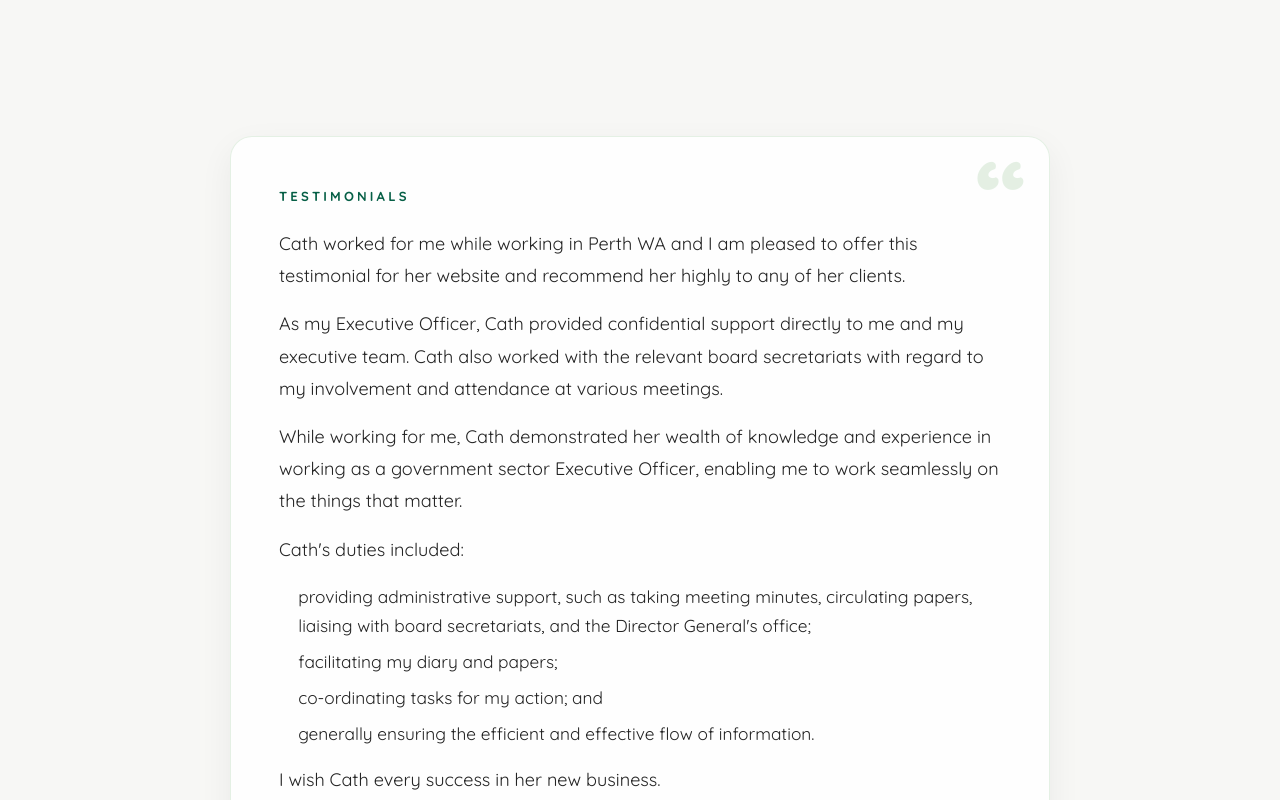
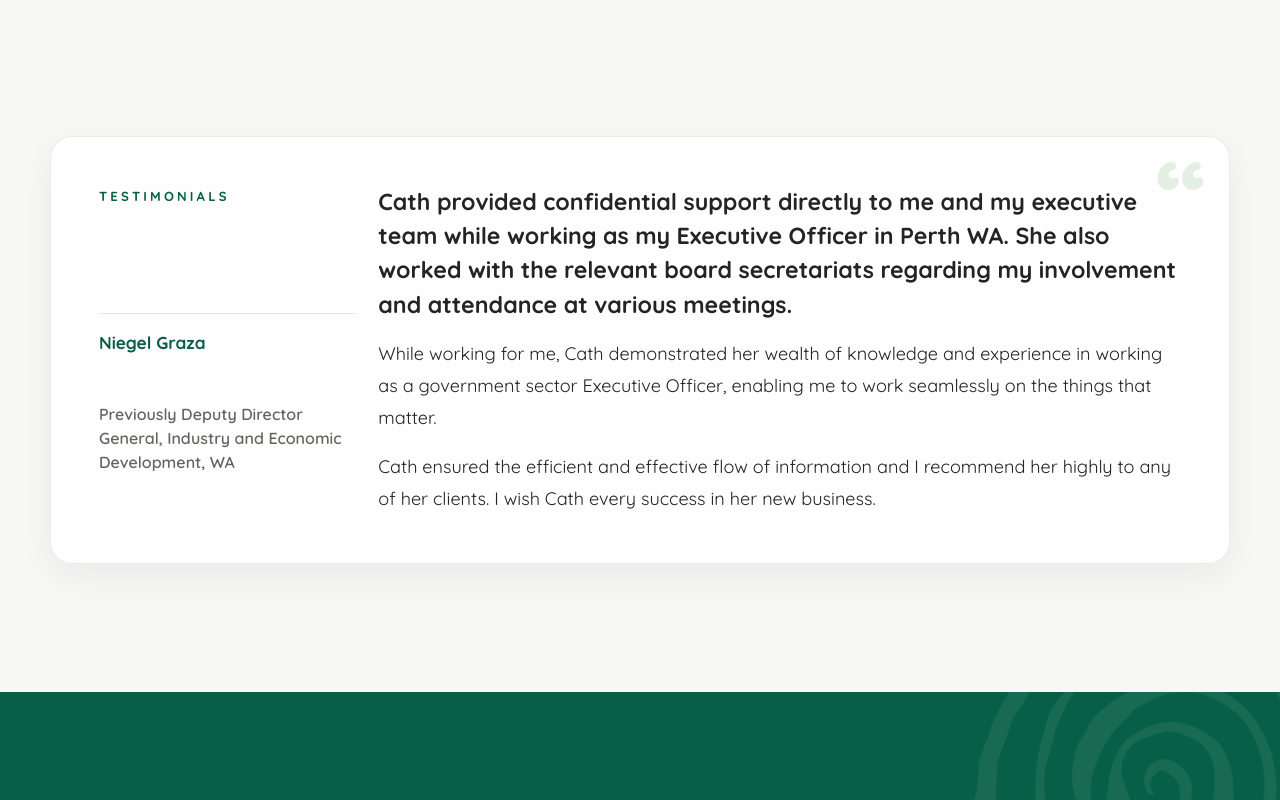
Before and after one commit to BrightPathCreative/whirlwind-services, a Next.js app: page / in a window 1280 px wide. Shown: the part 3320-4120 px from the top of the page. Built offline with nearby package versions, Linux system fonts and the light colour scheme.

Commit message:
Refine homepage testimonial layout
Shorten the first testimonial and make the quote section wider for better readability.

Co-authored-by: Cursor <cursoragent@cursor.com>

```diff
--- a/app/globals.css
+++ b/app/globals.css
@@ -561,7 +561,8 @@ p {
 }
 
 .testimonial-card {
-  gap: 1.25rem;
+  gap: 1.4rem;
+  grid-template-columns: minmax(180px, 0.32fr) minmax(0, 1fr);
   padding: clamp(1.6rem, 4vw, 3rem);
   position: relative;
 }
@@ -581,9 +582,17 @@ p {
 .testimonial-quote {
   display: grid;
   gap: 1rem;
+  grid-column: 2;
+  grid-row: 1 / span 2;
   margin: 0;
   position: relative;
   z-index: 1;
+}
+
+.testimonial-quote p:first-child {
+  font-size: clamp(1.15rem, 2vw, 1.45rem);
+  font-weight: 700;
+  line-height: 1.48;
 }
 
 .testimonial-quote ul {
@@ -602,6 +611,7 @@ p {
   border-top: 1px solid rgba(138, 191, 137, 0.28);
   display: grid;
   gap: 0.25rem;
+  grid-column: 1;
   padding-top: 1rem;
   position: relative;
   z-index: 1;
@@ -1000,6 +1010,7 @@ p {
   .hero,
   .split,
   .meet-cath-panel,
+  .testimonial-card,
   .service-block,
   .service-block:nth-child(even) {
     grid-template-columns: 1fr;
@@ -1007,6 +1018,12 @@ p {
 
   .meet-cath-image {
     min-height: 460px;
+  }
+
+  .testimonial-quote,
+  .testimonial-author {
+    grid-column: auto;
+    grid-row: auto;
   }
 
   .service-block:nth-child(even) .service-block-media {
--- a/app/page.tsx
+++ b/app/page.tsx
@@ -118,35 +118,24 @@ export default function HomePage() {
       </section>
 
       <section className="section" style={{ background: "var(--color-off-white)" }}>
-        <div className="section-inner narrow">
+        <div className="section-inner">
           <SectionReveal className="testimonial-card">
             <p className="eyebrow">Testimonials</p>
             <blockquote className="testimonial-quote">
               <p>
-                Cath worked for me while working in Perth WA and I am pleased to offer this
-                testimonial for her website and recommend her highly to any of her clients.
-              </p>
-              <p>
-                As my Executive Officer, Cath provided confidential support directly to me and my
-                executive team. Cath also worked with the relevant board secretariats with regard to
-                my involvement and attendance at various meetings.
+                Cath provided confidential support directly to me and my executive team while working
+                as my Executive Officer in Perth WA. She also worked with the relevant board
+                secretariats regarding my involvement and attendance at various meetings.
               </p>
               <p>
                 While working for me, Cath demonstrated her wealth of knowledge and experience in
                 working as a government sector Executive Officer, enabling me to work seamlessly on
                 the things that matter.
               </p>
-              <p>Cath&apos;s duties included:</p>
-              <ul>
-                <li>
-                  providing administrative support, such as taking meeting minutes, circulating
-                  papers, liaising with board secretariats, and the Director General&apos;s office;
-                </li>
-                <li>facilitating my diary and papers;</li>
-                <li>co-ordinating tasks for my action; and</li>
-                <li>generally ensuring the efficient and effective flow of information.</li>
-              </ul>
-              <p>I wish Cath every success in her new business.</p>
+              <p>
+                Cath ensured the efficient and effective flow of information and I recommend her
+                highly to any of her clients. I wish Cath every success in her new business.
+              </p>
             </blockquote>
             <div className="testimonial-author">
               <strong>Niegel Graza</strong>
```
